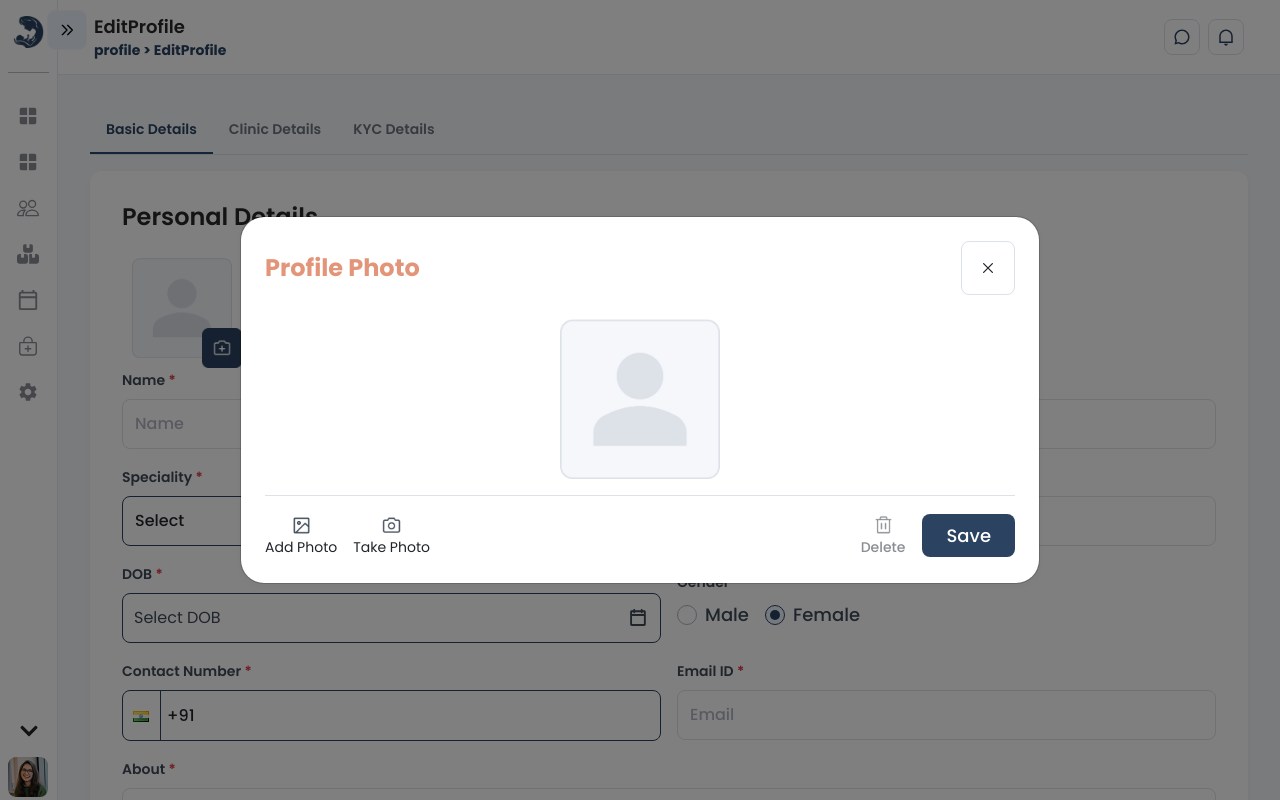
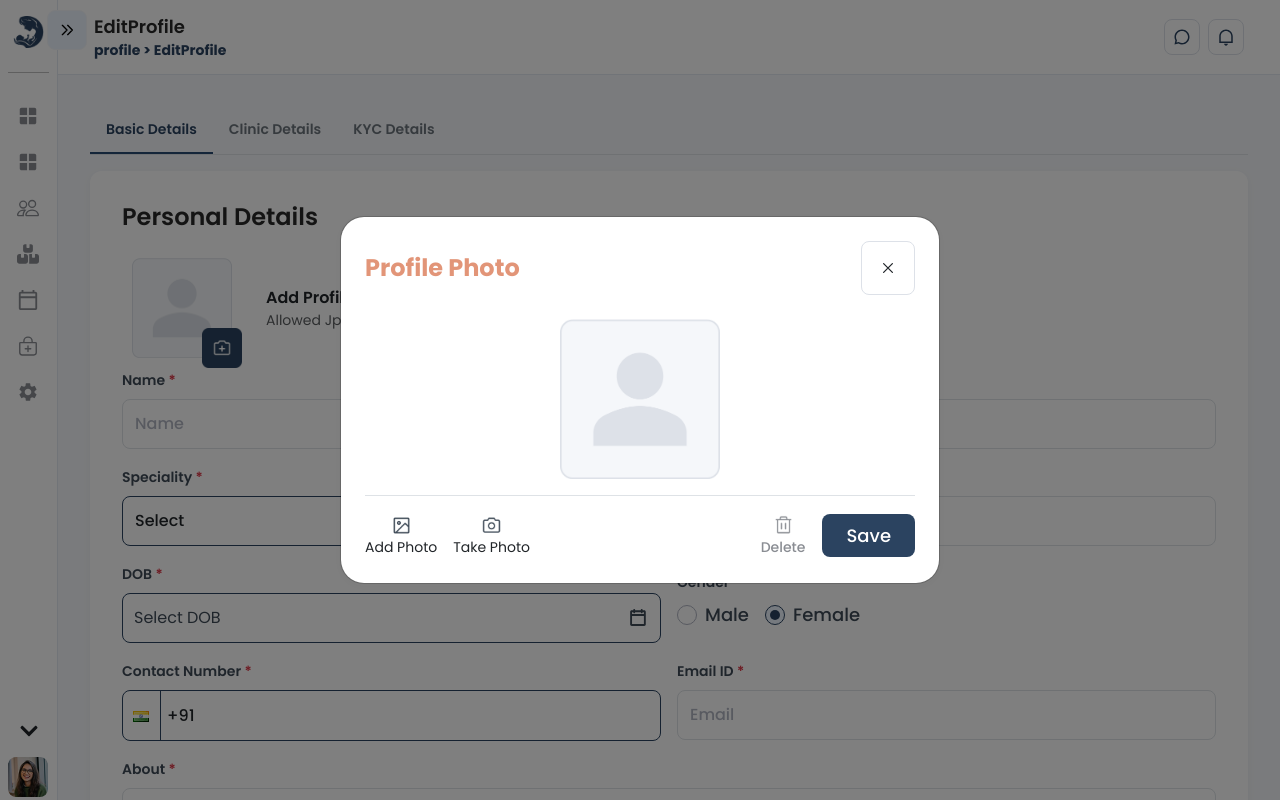
Before and after one commit to PranayTechnocomet/maiacare-doctor-inhouse-fe, a Next.js app: page /edit-profile in a window 1280 px wide. Both pictures are taken after a click on the element 222 px from the left and 348 px from the top of the page. Built offline with nearby package versions, Linux system fonts and the light colour scheme; a web font is replaced by a local one.

Commit message:
profile modal witdth set

```diff
--- a/src/components/form/Edit-Basic-Details.tsx
+++ b/src/components/form/Edit-Basic-Details.tsx
@@ -395,12 +395,11 @@ export default function PersonalDetails({ onNext }: { onNext: () => void }) {
                   setShowModal(false);
                   setErrorMessage(""); //🔹Reset error msg on modal close
                 }}
-                size="lg"
+                size="md"
                 header="Profile Photo"
                 closeButton={true}
                 className="text-pink"
                 dialogClassName="custom-modal-width"
-
               >
 
                 <div className="d-flex flex-column align-items-center" >
--- a/src/components/form/Edit-Kyc-Details.tsx
+++ b/src/components/form/Edit-Kyc-Details.tsx
@@ -393,10 +393,10 @@ export default function KYCDetails({ onNext, onPrevious }: { onNext: () => void,
     <div>
       <ContentContainer className="mt-4">
         {/* <div className=" p-4"> */}
-        <h5 className="mb-4 mb-xxl-2 profile-card-main-titile">KYC Details</h5>
+        <h5 className="mb-5 mb-xxl-2 profile-card-main-titile">KYC Details</h5>
 
         {/* Aadhar & Pan Card Inputs */}
-        <Row className="g-3" >
+        <Row className="g-3 mt-2  " >
           <Col md={6} sm={12} className="">
             <InputFieldGroup
               label="Aadhar Number"
@@ -917,9 +917,9 @@ export default function KYCDetails({ onNext, onPrevious }: { onNext: () => void,
                       }}
                     >
                       {file.status === "uploading" ? (
-                        <Image src={Cross} alt="edit" width={20} height={20} />
+                        <Image src={Cross} alt="edit" width={22} height={22} />
                       ) : (
-                        <Image src={Delete} alt="edit" width={20} height={20} />
+                        <Image src={Delete} alt="edit" width={22} height={22} />
                       )}
                     </button>
                   </div>
--- a/src/components/ui/Modal.tsx
+++ b/src/components/ui/Modal.tsx
@@ -1,7 +1,67 @@
+// "use client";
+// import React from 'react';
+// import { Modal as BootstrapModal, ModalProps } from 'react-bootstrap';
+// import { IoCloseOutline } from 'react-icons/io5';
+
+// export default function Modal({
+//   show = false,
+//   onHide = () => {},
+//   size = "lg",
+//   children,
+//   className = "",
+//   header="",
+//   closeButton = true,
+//   centered = true,
+//   ...props
+// }: {
+//   show: boolean;
+//   onHide?: () => void;
+//   size?: ModalProps['size'] | 'md' | 'sm' | 'lg' | 'xl';
+//   children: React.ReactNode;
+//   className?: string;
+//   centered?: boolean;
+//   header?: React.ReactNode;
+//   closeButton?: boolean;
+// } & ModalProps) {
+//   return (
+//     <BootstrapModal
+//       show={show}
+//       onHide={onHide}
+//       centered={centered}
+//       size={size}
+//       className={`maiacare-modal ${(size as string) == "md" ? "maiacare-modal-md" : ""} ${className}`}
+
+//       {...props}
+//     >
+//       <div className="d-flex justify-content-between align-items-center mb-2 mb-md-3 mb-lg-4">
+//         <div className="modal-custom-header">
+//           {header}
+//         </div>
+//         {closeButton && (
+//         <div className='modal-close-icon' onClick={onHide}>
+//         <IoCloseOutline className="cursor-pointer" size={20} />
+//         </div>
+//         )}
+//       </div>
+//       {children}
+//     </BootstrapModal>
+//   );
+// }
 "use client";
-import React from 'react';
-import { Modal as BootstrapModal, ModalProps } from 'react-bootstrap';
-import { IoCloseOutline } from 'react-icons/io5';
+import React from "react";
+import { Modal as BootstrapModal, ModalProps } from "react-bootstrap";
+import { IoCloseOutline } from "react-icons/io5";
+
+interface CustomModalProps extends Omit<ModalProps, "size"> {
+  show: boolean;
+  onHide?: () => void;
+  size?: "sm" | "md" | "lg" | "xl";
+  children: React.ReactNode;
+  className?: string;
+  centered?: boolean;
+  header?: React.ReactNode;
+  closeButton?: boolean;
+}
 
 export default function Modal({
   show = false,
@@ -9,37 +69,29 @@ export default function Modal({
   size = "lg",
   children,
   className = "",
-  header="",
+  header = "",
   closeButton = true,
   centered = true,
   ...props
-}: {
-  show: boolean;
-  onHide?: () => void;
-  size?: 'sm' | 'lg' | 'xl' | 'md';
-  children: React.ReactNode;
-  className?: string;
-  centered?: boolean;
-  header?: React.ReactNode;
-  closeButton?: boolean;
-} & ModalProps) {
+}: CustomModalProps) {
+  // Map "md" to default Bootstrap size (undefined)
+  const mappedSize = size === "md" ? undefined : size;
+
   return (
     <BootstrapModal
       show={show}
       onHide={onHide}
       centered={centered}
-      size={size}
-      className={`maiacare-modal ${className}`}
+      size={mappedSize}
+      className={`maiacare-modal ${size === "md" ? "maiacare-modal-md" : ""} ${className}`}
       {...props}
     >
       <div className="d-flex justify-content-between align-items-center mb-2 mb-md-3 mb-lg-4">
-        <div className="modal-custom-header">
-          {header}
-        </div>
+        <div className="modal-custom-header">{header}</div>
         {closeButton && (
-        <div className='modal-close-icon' onClick={onHide}>
-        <IoCloseOutline className="cursor-pointer" size={20} />
-        </div>
+          <div className="modal-close-icon" onClick={onHide}>
+            <IoCloseOutline className="cursor-pointer" size={20} />
+          </div>
         )}
       </div>
       {children}
--- a/src/style/globals.css
+++ b/src/style/globals.css
@@ -175,9 +175,9 @@ body::-webkit-scrollbar {
 }
 
 .qualification-certificates-edit-btn {
-  width: 49px;
-  height: 49px;
-  margin-top: 27px;
+    width: 50px;
+    height: 49px;
+    margin-top: 30px;
 }
 
 /* Edit-Kyc-Details-End */
--- a/src/style/ui.css
+++ b/src/style/ui.css
@@ -298,6 +298,10 @@ input[type=number] {
 
 }
 
+.maiacare-modal-md .modal-dialog{
+    max-width: 600px;
+}
+
 .modal-close-icon {
     cursor: pointer;
     border: 1px solid #DDE1E8;
```
